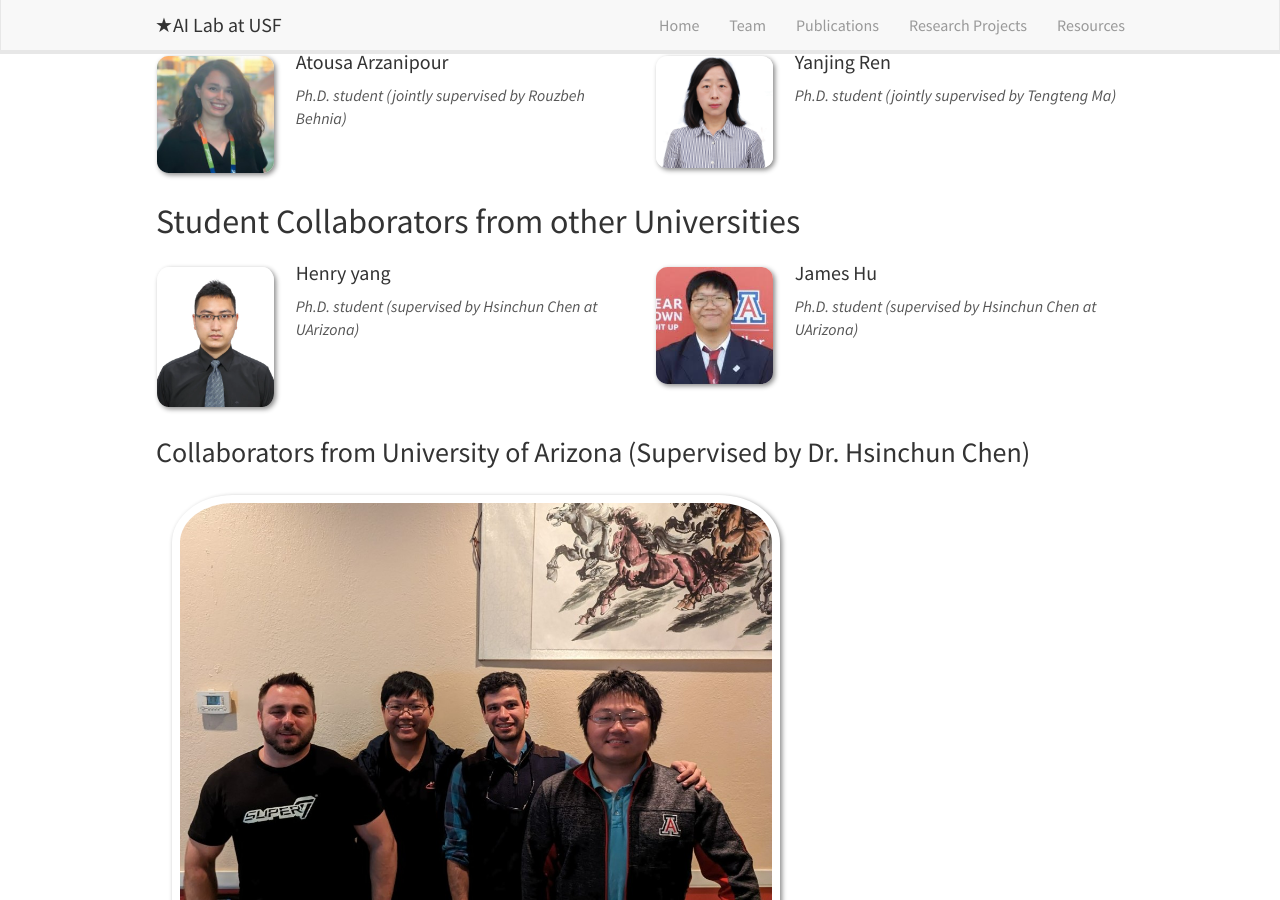
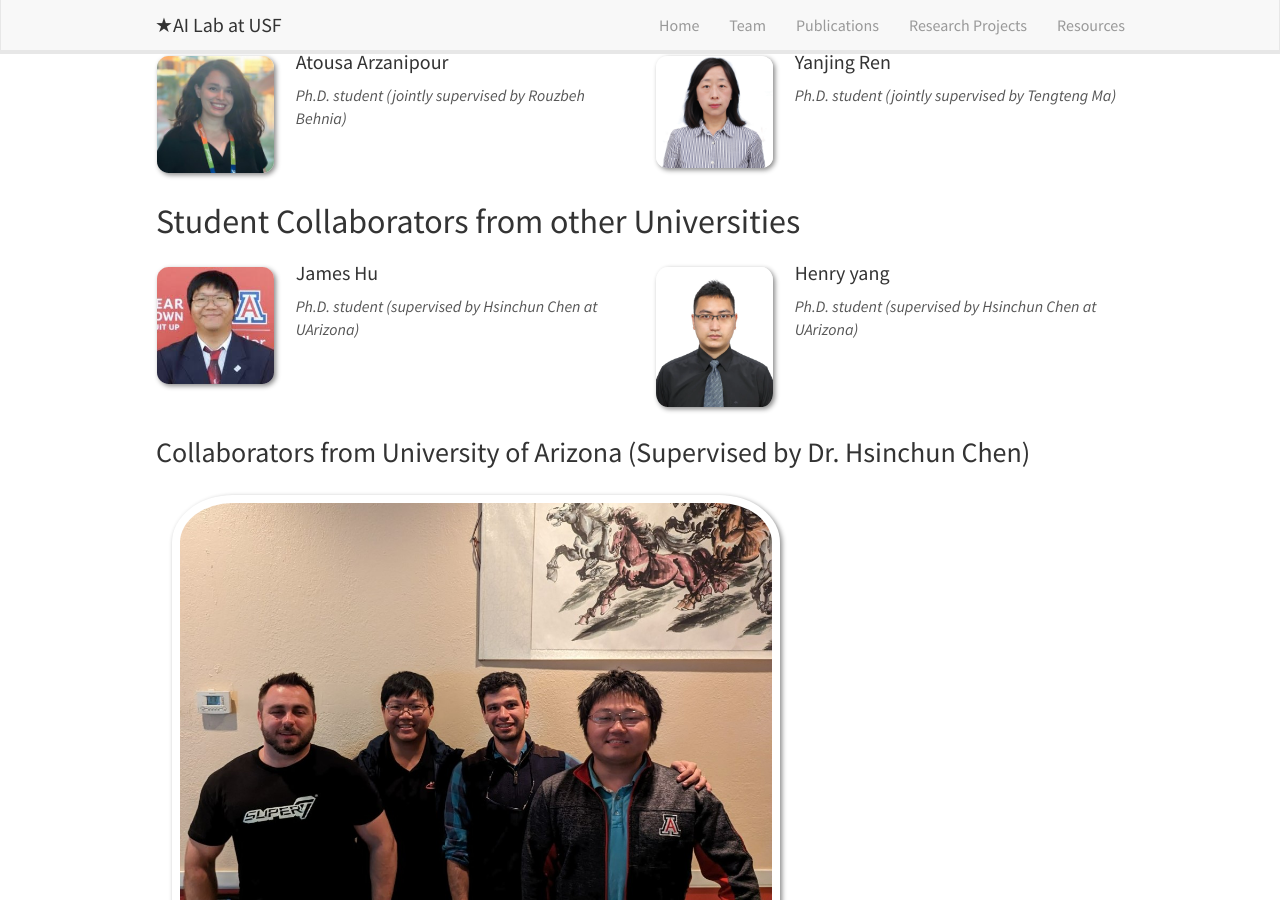
Before and after one commit to star-ailab/star-ailab.github.io, a Jekyll site: the page built from _pages/team.md, in a window 1280 px wide and 900 px high, scrolled down 670 px. Built offline with Jekyll 4.4.1, drawn with Linux system fonts in a browser that asks for light colours; nearby versions of some CDN libraries; some of the changed lines change nothing that is shown.

Commit message:
Update collaborator_students.yml

```diff
--- a/_data/collaborator_students.yml
+++ b/_data/collaborator_students.yml
@@ -1,14 +1,13 @@
+- name: James Hu
+  photo: jhu.jpg
+  info: Ph.D. student (supervised by Hsinchun Chen at UArizona)
+  email: jameshu@arizona.edu
+  number_educ: 0
+  education1:
+
 - name: Henry yang
   photo: hyang.jpg
   info: Ph.D. student (supervised by Hsinchun Chen at UArizona)
   email: chihengyang@arizona.edu
   number_educ: 0
   education1:
-
-
-- name: James Hu
-  photo: jhu.jpg
-  info: Ph.D. student (supervised by Hsinchun Chen at UArizona)
-  email: jameshu@arizona.edu
-  number_educ: 0
-  education1:
```
